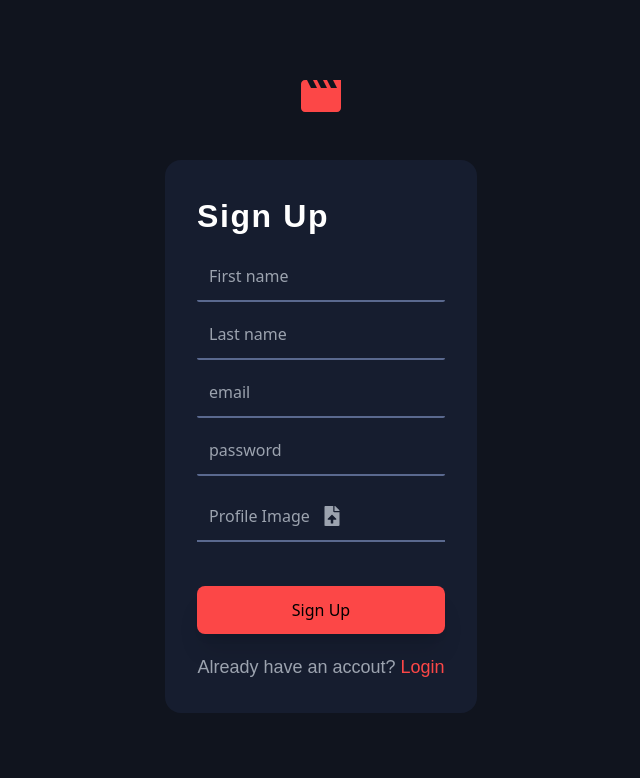
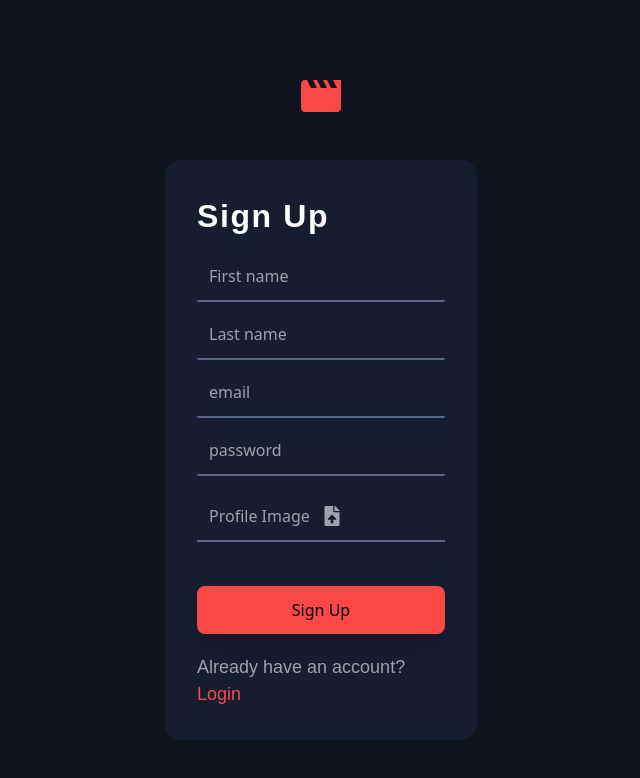
Before and after one commit to vitviki/entertainment-app, a React (Vite) app in the folder client/: page /signup in a window 1280 px wide. Shown: the top 778 px of the page, without its empty margins (319-959 px from the left). Built offline with nearby package versions, Linux system fonts and the light colour scheme; a web font is replaced by a local one.

Commit message:
corrected spelling mistakes in login and sign up pages

```diff
--- a/client/src/pages/Login.jsx
+++ b/client/src/pages/Login.jsx
@@ -88,7 +88,7 @@ const Login = () => {
               />
 
               <h3 className="md:heading-xs heading-2xs text-gray-400 mx-auto">
-                Don't have an accout?{" "}
+                Don't have an account?{" "}
                 <Link to="/signup">
                   <span className="text-orange">Sign Up</span>
                 </Link>
--- a/client/src/pages/Signup.jsx
+++ b/client/src/pages/Signup.jsx
@@ -129,7 +129,7 @@ const Signup = () => {
                 text={`${isLoading ? "Please wait" : "Sign Up"}`}
               />
               <h3 className="md:heading-xs heading-2xs text-gray-400 mx-auto">
-                Already have an accout?{" "}
+                Already have an account?{" "}
                 <Link to="/login">
                   <span className="text-orange">Login</span>
                 </Link>
```
